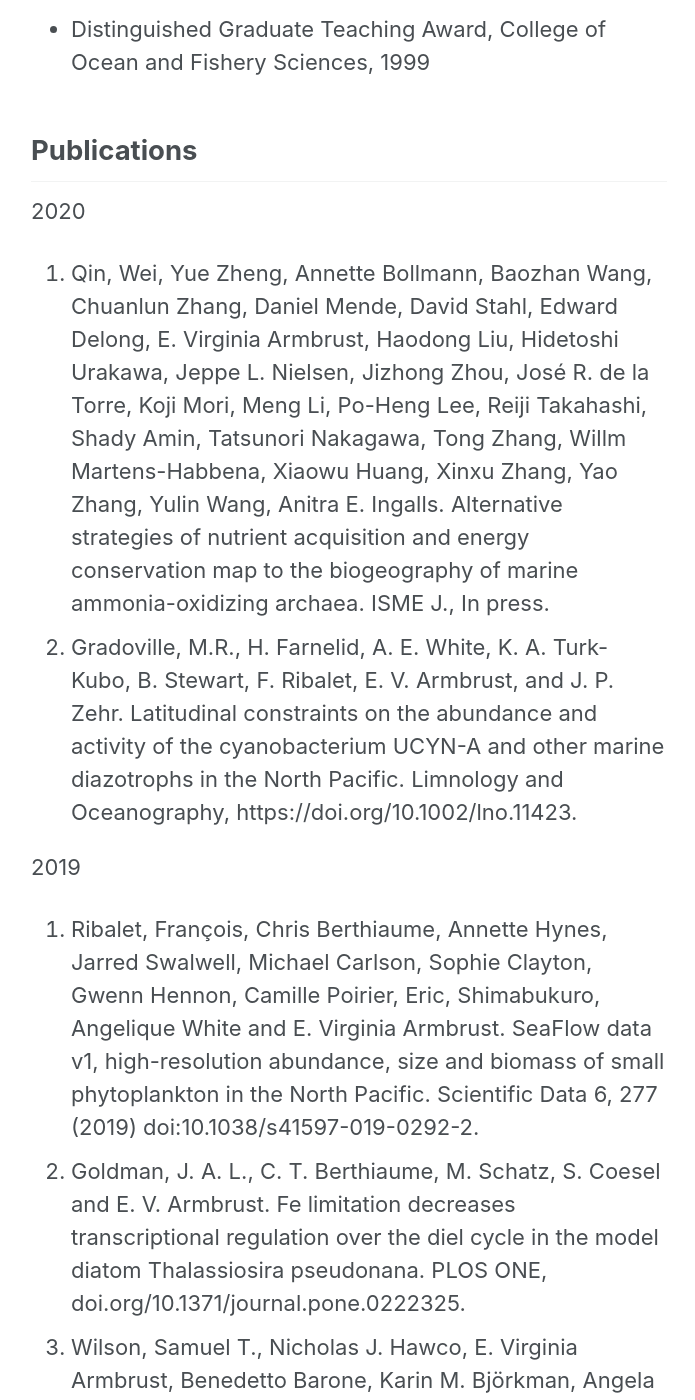
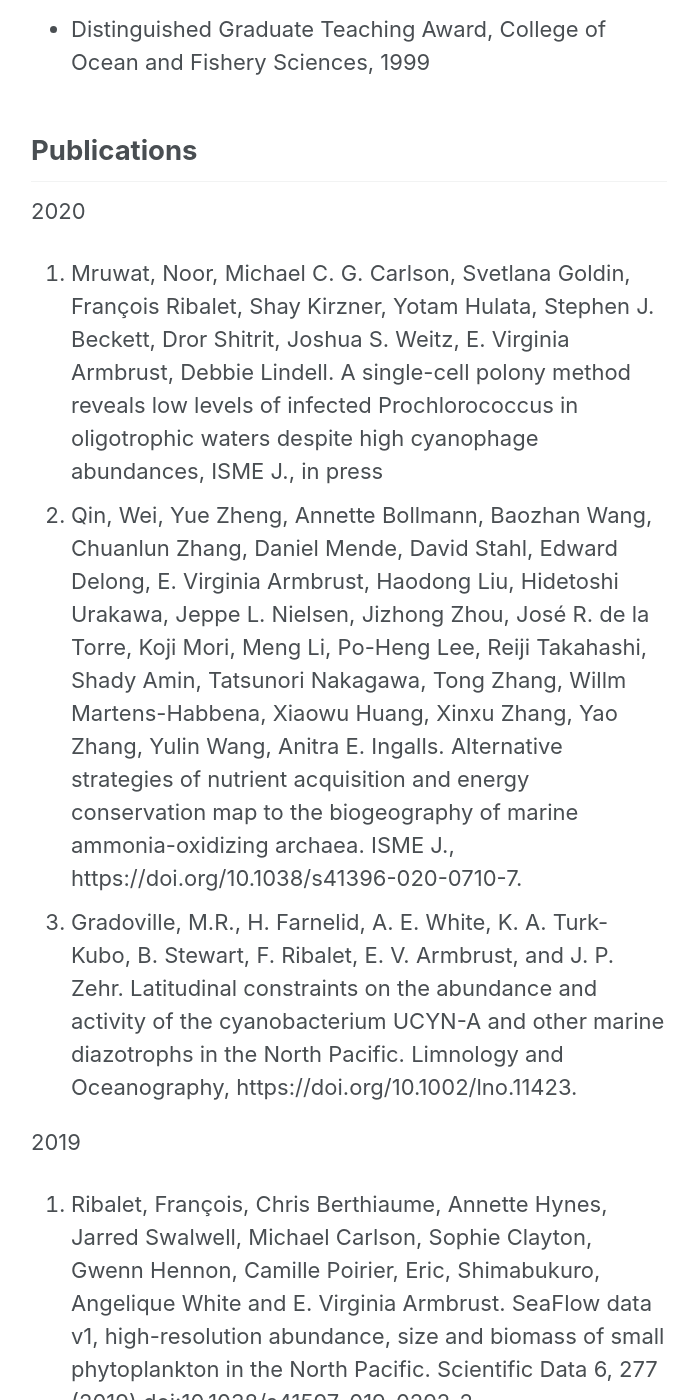
Before and after one commit to armbrustlab/armbrustlab.github.io, a Jekyll site: the page built from collections/_people/armbrust.md, in a window 1280 px wide and 1400 px high, scrolled down 2968 px. Shown: the whole window, without its empty margins (291-986 px from the left). Built offline with Jekyll 4.4.1, drawn with Linux system fonts in a browser that asks for light colours; nearby versions of some CDN libraries.

Commit message:
Update armbrust.md

```diff
--- a/collections/_people/armbrust.md
+++ b/collections/_people/armbrust.md
@@ -41,7 +41,8 @@
 ## Publications
 
 2020
-1. Qin, Wei, Yue Zheng, Annette Bollmann, Baozhan Wang, Chuanlun Zhang, Daniel Mende, David Stahl, Edward Delong, E. Virginia Armbrust, Haodong Liu, Hidetoshi Urakawa, Jeppe L. Nielsen, Jizhong Zhou, José R. de la Torre, Koji Mori, Meng Li, Po-Heng Lee, Reiji Takahashi, Shady Amin, Tatsunori Nakagawa, Tong Zhang, Willm Martens-Habbena, Xiaowu Huang, Xinxu Zhang, Yao Zhang, Yulin Wang, Anitra E. Ingalls.  Alternative strategies of nutrient acquisition and energy conservation map to the biogeography of marine ammonia-oxidizing archaea. ISME J., In press.
+1. Mruwat, Noor, Michael C. G. Carlson, Svetlana Goldin, François Ribalet, Shay Kirzner, Yotam Hulata, Stephen J. Beckett, Dror Shitrit, Joshua S. Weitz, E. Virginia Armbrust, Debbie Lindell. A single-cell polony method reveals low levels of infected Prochlorococcus in oligotrophic waters despite high cyanophage abundances, ISME J., in press
+1. Qin, Wei, Yue Zheng, Annette Bollmann, Baozhan Wang, Chuanlun Zhang, Daniel Mende, David Stahl, Edward Delong, E. Virginia Armbrust, Haodong Liu, Hidetoshi Urakawa, Jeppe L. Nielsen, Jizhong Zhou, José R. de la Torre, Koji Mori, Meng Li, Po-Heng Lee, Reiji Takahashi, Shady Amin, Tatsunori Nakagawa, Tong Zhang, Willm Martens-Habbena, Xiaowu Huang, Xinxu Zhang, Yao Zhang, Yulin Wang, Anitra E. Ingalls.  Alternative strategies of nutrient acquisition and energy conservation map to the biogeography of marine ammonia-oxidizing archaea. ISME J., https://doi.org/10.1038/s41396-020-0710-7.
 1. Gradoville, M.R., H. Farnelid, A. E. White, K. A. Turk-Kubo, B. Stewart, F. Ribalet, E. V. Armbrust, and J. P. Zehr. Latitudinal constraints on the abundance and activity of the cyanobacterium UCYN-A and other marine diazotrophs in the North Pacific. Limnology and Oceanography, https://doi.org/10.1002/lno.11423.
 
 2019
```
